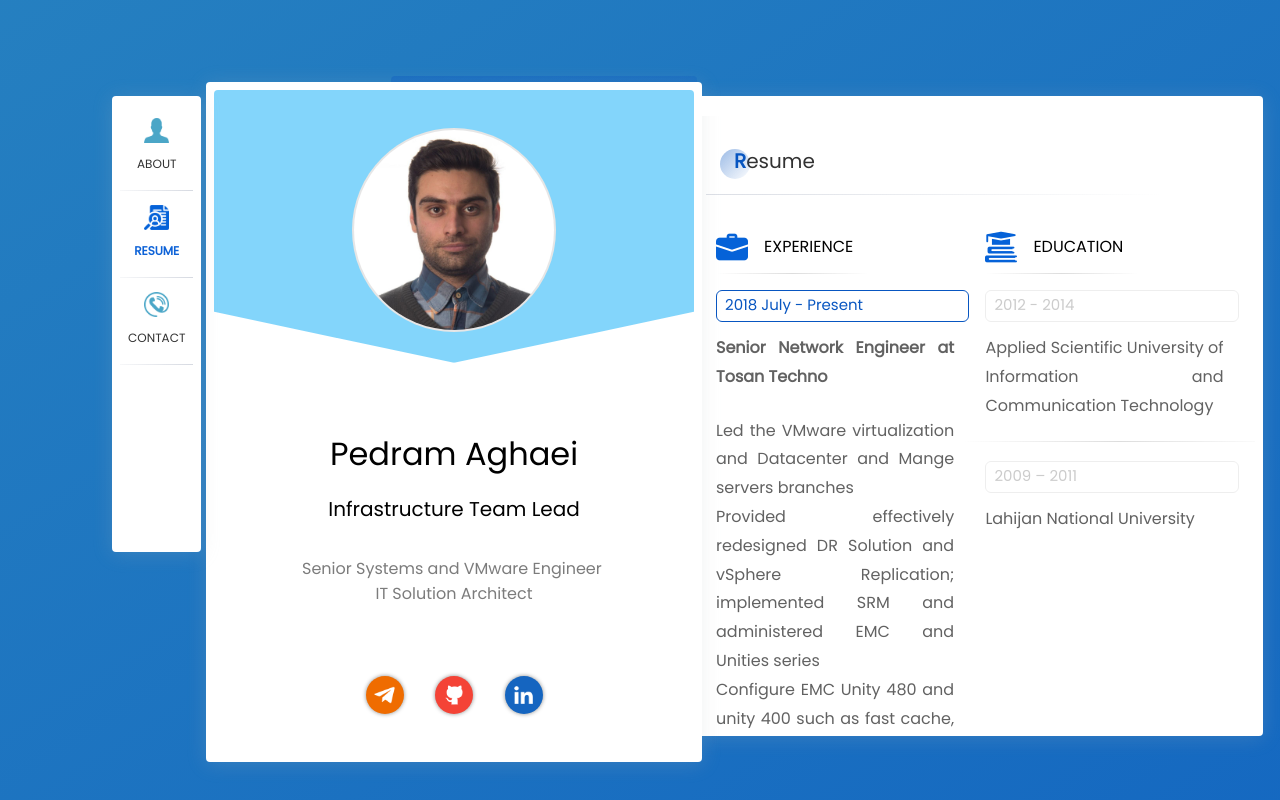
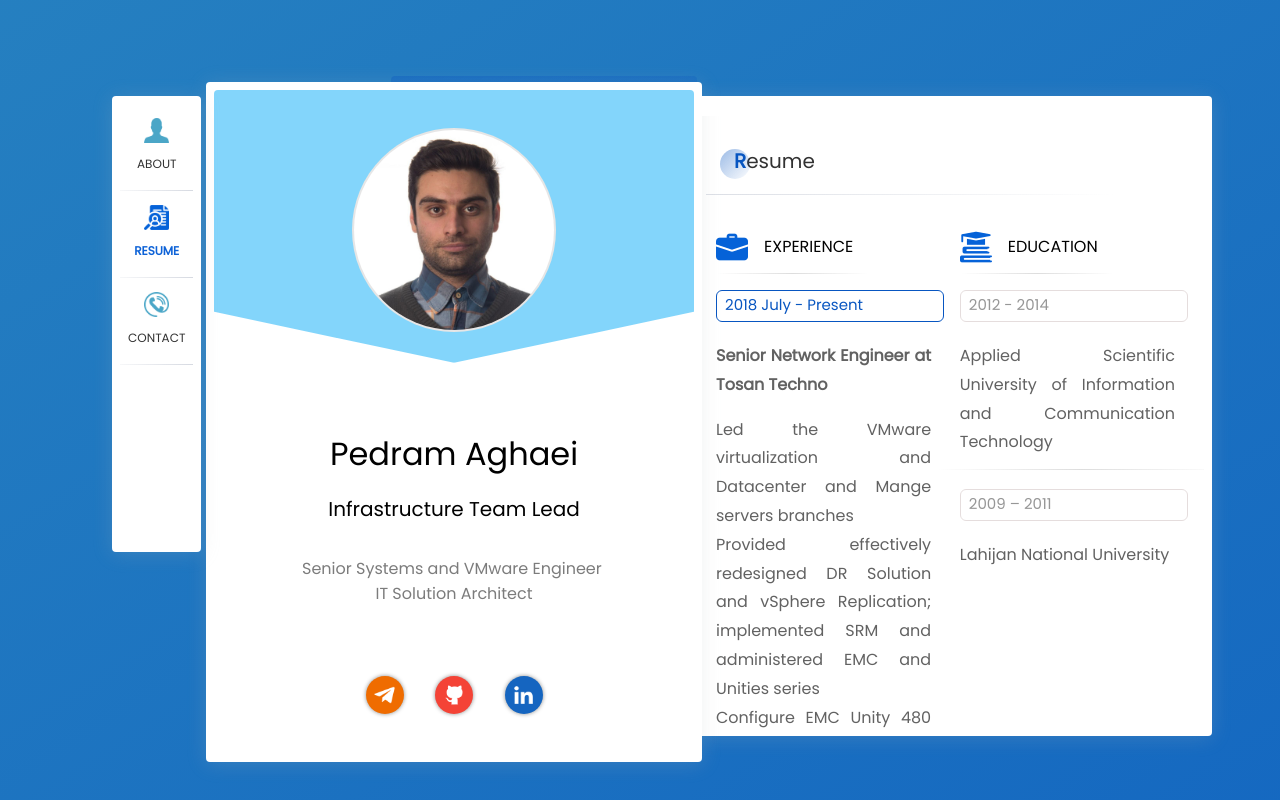
Before and after one commit to MinooTavakoli/personal_web, a React (Create React App) app: page /resume in a window 1280 px wide. Built offline with nearby package versions, Linux system fonts and the light colour scheme.

Commit message:
fix style

```diff
--- a/src/App.css
+++ b/src/App.css
@@ -203,7 +203,43 @@ button {
 
 @media screen and (max-width: 1390px) {
   .custom-container-page {
-    width: 46%;
+    width: 39%;
+  }
+}
+
+@media screen and (max-width: 1388px) {
+  .custom-container-page {
+    width: 40%;
+  }
+}
+
+@media screen and (max-width: 1337px) {
+  .custom-container-page {
+    width: 41%;
+  }
+}
+
+@media screen and (max-width: 1300px) {
+  .custom-container-page {
+    width: 42%;
+  }
+}
+
+@media screen and (max-width: 1273px) {
+  .custom-container-page {
+    width: 43%;
+  }
+}
+
+@media screen and (max-width: 1243px) {
+  .custom-container-page {
+    width: 43%;
+  }
+}
+
+@media screen and (max-width: 1238px) {
+  .custom-container-page {
+    width: 39%;
   }
 }
 
--- a/src/layout/headers/Header.css
+++ b/src/layout/headers/Header.css
@@ -157,6 +157,7 @@ ul li a:before {
     z-index: 1055;
     top: 0px;
     background: #fff;
+    box-shadow: 0 0 8px rgb(70 57 57 / 70%);
   }
 }
 
--- a/src/pages/about/About.css
+++ b/src/pages/about/About.css
@@ -235,7 +235,7 @@
 p {
   padding: 0;
   line-height: 1.8em;
-  margin: 8px 0 25px 0;
+  /* margin: 8px 0 25px 0; */
   font-size: 16px;
   color: #626262;
 }
@@ -507,3 +507,24 @@ p {
     width: 96%;
   }
 }
+
+@media screen and (max-width: 420px) {
+  .info-list ul li strong {
+    width: 86px;
+  }
+  .info-list ul li {
+    font-size: 12px;
+  }
+}
+
+@media screen and (max-width: 337px) {
+  .info-list ul li strong {
+    width: 74px;
+  }
+}
+
+@media screen and (max-width: 324px) {
+  .info-list ul li strong {
+    width: 64px;
+  }
+}
--- a/src/pages/about/About.js
+++ b/src/pages/about/About.js
@@ -93,6 +93,28 @@ function About() {
                 <div className="icon">
                   <img
                     className="service-icon"
+                    src={deepLearningIcon}
+                    alt="deep Learning Icon"
+                  />
+                </div>
+                <div className="name">
+                  <span>IT Solution Architect</span>
+                </div>
+                <div className="desc-service-wrapper">
+                  <div className="desc-service">
+                    <p>
+                      Analysis of existing software for product development and
+                      Creating strategic technical vision and solutions
+                    </p>
+                  </div>
+                </div>
+              </div>
+            </div>
+            <div className="col col-d-6 col-t-6 col-m-12 border-line-h">
+              <div className="service-item">
+                <div className="icon">
+                  <img
+                    className="service-icon"
                     src={linuxIcon}
                     alt="deep Learning Icon"
                   />
@@ -113,28 +135,7 @@ function About() {
                 </div>
               </div>
             </div>
-            <div className="col col-d-6 col-t-6 col-m-12 border-line-h">
-              <div className="service-item">
-                <div className="icon">
-                  <img
-                    className="service-icon"
-                    src={deepLearningIcon}
-                    alt="deep Learning Icon"
-                  />
-                </div>
-                <div className="name">
-                  <span>IT Solution Architect</span>
-                </div>
-                <div className="desc-service-wrapper">
-                  <div className="desc-service">
-                    <p>
-                      Analysis of existing software for product development and
-                      Creating strategic technical vision and solutions
-                    </p>
-                  </div>
-                </div>
-              </div>
-            </div>
+
             <div className="col col-d-6 col-t-6 col-m-12 border-line-h">
               <div className="service-item">
                 <div className="icon">
--- a/src/pages/contact/Contact.css
+++ b/src/pages/contact/Contact.css
@@ -93,19 +93,27 @@
   .contact-wrapper {
     padding: 0;
   }
-  .info-list-contact ul li {
-    font-size: 11px;
-  }
   .contact-btn {
     width: 100%;
     margin: 0;
   }
-
   .contact-wrapper {
     grid-template-columns: 1fr;
     grid-template-areas: "input1 input1" "input2 input2" "textarea1 textarea1";
   }
-  .contact-email{
+  .contact-email {
     padding: 24px 0 0 0;
   }
 }
+
+/* @media screen and (max-width: 394px) {
+  .info-list-contact ul li {
+    font-size: 11px;
+  }
+} */
+
+@media screen and (max-width: 415px) {
+  .info-list-contact ul li {
+    font-size: 11px;
+  }
+}
--- a/src/pages/resume/Resume.css
+++ b/src/pages/resume/Resume.css
@@ -240,7 +240,7 @@
 p {
   padding: 0;
   line-height: 1.8em;
-  margin: 8px 0 25px 0;
+  /* margin: 8px 0 25px 0; */
   font-size: 16px;
   color: #626262;
 }
--- a/src/pages/resume/Resume.js
+++ b/src/pages/resume/Resume.js
@@ -113,8 +113,8 @@ function Resume() {
                       padding: "2px 8px",
                       margin: "16px 16px 4px 0px",
                       borderRadius: "6px",
-                      border: "1px solid #eee",
-                      color: "#ccc",
+                      border: "1px solid rgb(229 221 221)",
+                      color: "rgb(151 151 151)",
                       height: "26px",
                       fontSize: "15px",
                     }}
@@ -139,8 +139,8 @@ function Resume() {
                       padding: "2px 8px",
                       margin: "16px 16px 4px 0px",
                       borderRadius: "6px",
-                      border: "1px solid #eee",
-                      color: "#ccc",
+                      border: "1px solid rgb(229 221 221)",
+                      color: "rgb(151 151 151)",
                       height: "26px",
                       fontSize: "15px",
                     }}
@@ -167,8 +167,8 @@ function Resume() {
                       padding: "2px 8px",
                       margin: "16px 16px 4px 0px",
                       borderRadius: "6px",
-                      border: "1px solid #eee",
-                      color: "#ccc",
+                      border: "1px solid rgb(229 221 221)",
+                      color: "rgb(151 151 151)",
                       height: "26px",
                       fontSize: "15px",
                     }}
@@ -195,8 +195,8 @@ function Resume() {
                       padding: "2px 8px",
                       margin: "16px 16px 4px 0px",
                       borderRadius: "6px",
-                      border: "1px solid #eee",
-                      color: "#ccc",
+                      border: "1px solid rgb(229 221 221)",
+                      color: "rgb(151 151 151)",
                       height: "26px",
                       fontSize: "15px",
                     }}
@@ -240,8 +240,8 @@ function Resume() {
                       padding: "2px 8px",
                       margin: "16px 16px 4px 0px",
                       borderRadius: "6px",
-                      border: "1px solid #eee",
-                      color: "#ccc",
+                      border: "1px solid rgb(229 221 221)",
+                      color: "rgb(151 151 151)",
                       height: "26px",
                       fontSize: "15px",
                     }}
@@ -265,8 +265,8 @@ function Resume() {
                       padding: "2px 8px",
                       margin: "16px 16px 4px 0px",
                       borderRadius: "6px",
-                      border: "1px solid #eee",
-                      color: "#ccc",
+                      border: "1px solid rgb(229 221 221)",
+                      color: "rgb(151 151 151)",
                       height: "26px",
                       fontSize: "15px",
                     }}
```
